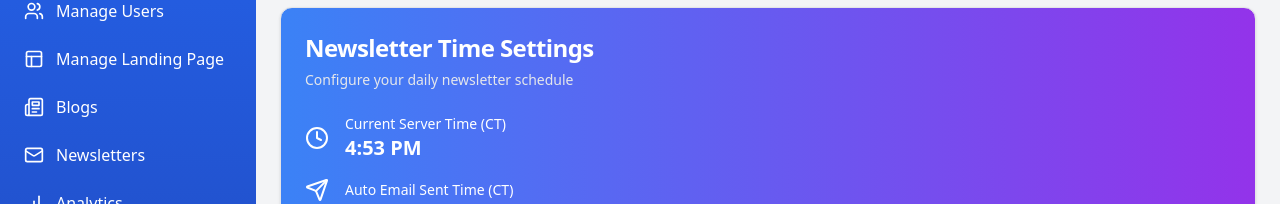
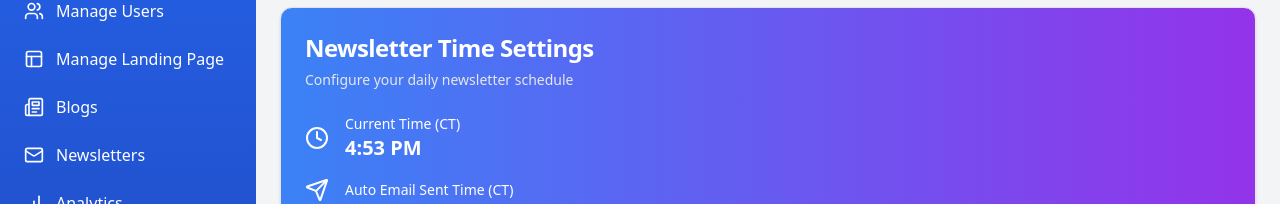
Before and after one commit to KunalSalunkhe12/admin-dashboard-agentcoach, a Next.js app: page /newsletters in a window 1280 px wide. Shown: the part 157-361 px from the top of the page. Built offline with nearby package versions, Linux system fonts and the light colour scheme; no server answers.

Commit message:
remover server name from currint time

```diff
--- a/src/app/newsletters/page.jsx
+++ b/src/app/newsletters/page.jsx
@@ -214,7 +214,7 @@ export default function Newsletters() {
             <div className="flex items-center space-x-4">
               <Clock className="h-6 w-6" />
               <div>
-                <p className="text-sm font-medium">Current Server Time (CT)</p>
+                <p className="text-sm font-medium">Current Time (CT)</p>
                 <p className="text-xl font-bold">{data.serverCurrentTime}</p>
               </div>
             </div>
```
